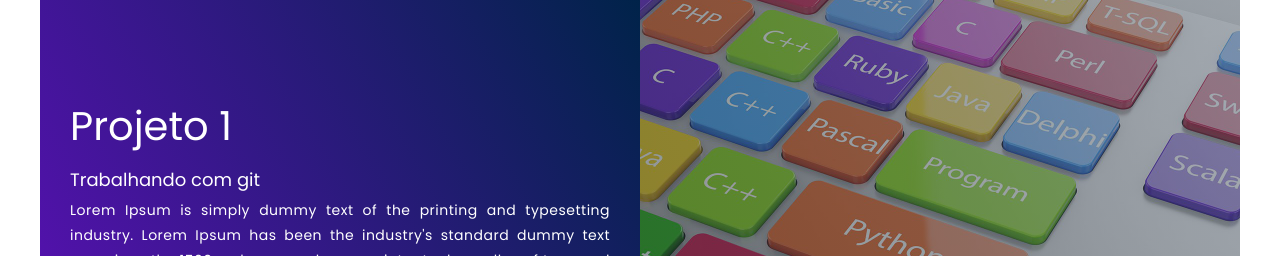
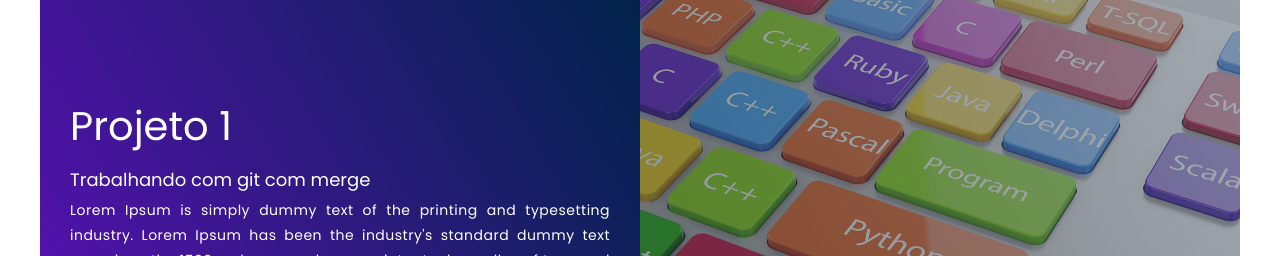
Before and after one commit to manoeltfranca/portfolio-franca, a plain HTML site: page index.html in a window 1280 px wide. Shown: the part 1178-1434 px from the top of the page. Drawn offline with Linux system fonts and the light colour scheme.

Commit message:
update project 1 description

```diff
--- a/index.html
+++ b/index.html
@@ -26,7 +26,7 @@
                 <div class="project-item">
                     <div class="project-info">
                         <h1>Projeto 1</h1>
-                        <h2>Trabalhando com git</h2>
+                        <h2>Trabalhando com git com merge</h2>
                         <p>Lorem Ipsum is simply dummy text of the printing and
                         typesetting industry. Lorem Ipsum has been the industry's
                         standard dummy text ever since the 1500s, when an unknown
```
